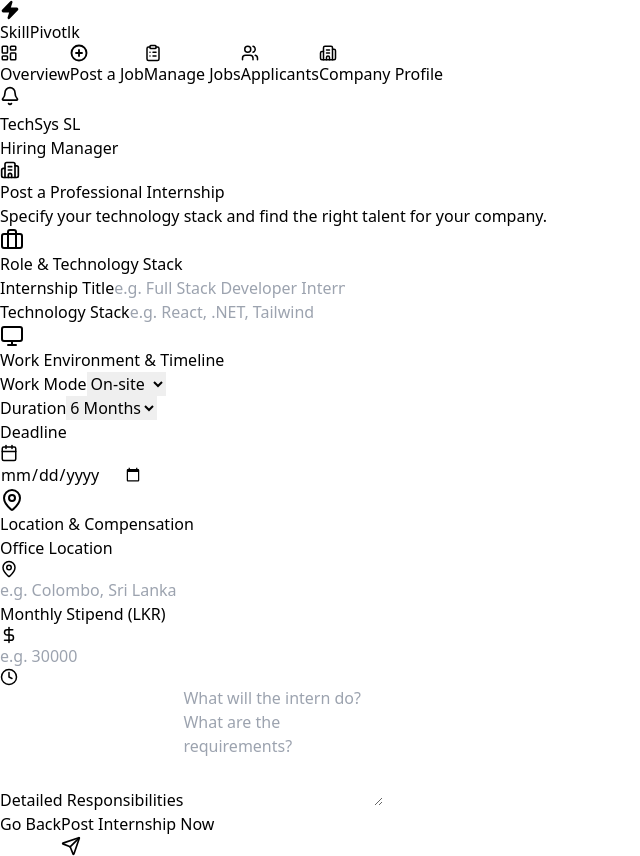
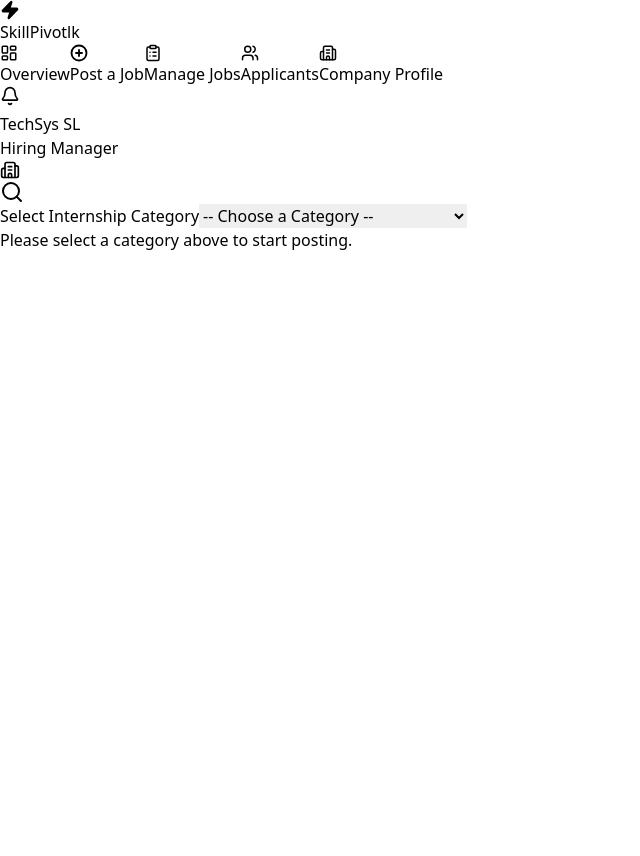
Before and after one commit to Erandi-Hans/SkillPivot-Frontend, a React (Vite) app: page /companypostaJob in a window 1280 px wide. Shown: the whole page, without its empty margins (0-640 px from the left). After the commit the page ends 800 px from the top, so only its background shows below. Built offline with nearby package versions, Linux system fonts and the light colour scheme.

Commit message:
implement the company job post page

```diff
--- a/src/components/Companymaindashboard/Maincompo/CompanypostaJob/CompanypostaJob.jsx
+++ b/src/components/Companymaindashboard/Maincompo/CompanypostaJob/CompanypostaJob.jsx
@@ -1,15 +1,17 @@
 import React, { useState } from 'react';
 import axios from 'axios';
 import CompanyNavbar from '../Companynavbar/Companynavbar.jsx';
-import { Send, MapPin, DollarSign, Briefcase, Clock, Monitor, Calendar } from 'lucide-react';
+import { Send, MapPin, DollarSign, Briefcase, Clock, Monitor, Calendar, Info, Search } from 'lucide-react';
 import { useNavigate } from 'react-router-dom';
 
 const CompanypostaJob = () => {
   const navigate = useNavigate();
 
+  // --- Step Selection State ---
+  const [selectedCategory, setSelectedCategory] = useState(''); // මුලින්ම හිස්ව පවතී
+
   // --- States for Form Fields ---
-  const [jobTitle, setJobTitle] = useState('');
-  const [category, setCategory] = useState('Software Engineering');
+  const [jobTitle, setJobTitle] = useState('Full Stack Developer Intern');
   const [stack, setStack] = useState('');
   const [location, setLocation] = useState('');
   const [workMode, setWorkMode] = useState('On-site');
@@ -17,21 +19,20 @@ const CompanypostaJob = () => {
   const [stipend, setStipend] = useState('');
   const [description, setDescription] = useState('');
   const [deadline, setDeadline] = useState('');
+  const [showTooltip, setShowTooltip] = useState(false);
 
   const handleSubmit = async (e) => {
     e.preventDefault();
-
     const internshipData = {
       jobPostId: 0,
       jobTitle: jobTitle,
-      // Concatenating additional details into description for the backend
-      description: `[Mode: ${workMode}] [Duration: ${duration}] [Deadline: ${deadline}] - ${description}`,
+      description: `[Category: ${selectedCategory}] [Mode: ${workMode}] [Duration: ${duration}] [Deadline: ${deadline}] - ${description}`,
       technologyStack: stack,
       jobType: workMode,
       jobRole: "Intern",
       status: "Active",
       postedDate: new Date().toISOString(),
-      companyId: 0 // Replace with your logic to get current company ID
+      companyId: 0
     };
 
     try {
@@ -42,30 +43,47 @@ const CompanypostaJob = () => {
       }
     } catch (error) {
       console.error("Submission Error:", error.response?.data);
-      alert("Failed to post. Please check the Company ID and connectivity.");
+      alert("Failed to post. Please check connection.");
     }
   };
 
   return (
     <div className="min-h-screen bg-slate-50">
-      {/* 1. FIXED NAVBAR:
-          We wrap the navbar or ensure the component inside has 'fixed top-0'
-          If your CompanyNavbar doesn't have fixed positioning, we can wrap it:
-      */}
+      {/* FIXED NAVBAR */}
       <div className="fixed top-0 left-0 right-0 z-50 shadow-sm">
         <CompanyNavbar />
       </div>
 
-      {/* 2. CONTENT SPACING:
-          Added 'pt-24' (Padding Top) to prevent the form from being hidden under the fixed navbar.
-      */}
       <main className="container max-w-5xl px-4 py-12 mx-auto pt-28">
-        <div className="overflow-hidden bg-white border shadow-2xl rounded-3xl border-slate-200">
+
+        {/* STEP 1: SELECT JOB CATEGORY */}
+        <div className="p-6 mb-8 bg-white border shadow-lg border-slate-200 rounded-3xl">
+          <label className="flex items-center gap-2 mb-4 text-lg font-bold text-slate-800">
+            <Search className="text-blue-600" size={24} />
+            Select Internship Category
+          </label>
+          <select
+            value={selectedCategory}
+            onChange={(e) => setSelectedCategory(e.target.value)}
+            className="w-full px-4 py-3 font-semibold transition-all border-2 border-blue-100 outline-none md:w-1/2 bg-blue-50 rounded-xl focus:border-blue-500 text-slate-700"
+          >
+            <option value="">-- Choose a Category --</option>
+            <option value="Software Engineering">Software Engineering / Full-Stack</option>
+            <option value="QA Engineering">Quality Assurance (QA)</option>
+            <option value="Data Science">Data Science & AI</option>
+            <option value="UI/UX Design">UI/UX Design</option>
+            <option value="Network Engineering">Network Engineering</option>
+          </select>
+        </div>
+
+        {/* STEP 2: GENERATE CONTENT BASED ON SELECTION */}
+        {selectedCategory === 'Software Engineering' ? (
+          <div className="overflow-hidden duration-500 bg-white border shadow-2xl rounded-3xl border-slate-200 animate-in fade-in">
 
             {/* Professional Header */}
             <div className="px-8 py-10 text-white bg-gradient-to-br from-blue-700 via-blue-600 to-indigo-700">
-            <h1 className="text-3xl font-extrabold tracking-tight">Post a Professional Internship</h1>
-            <p className="mt-2 text-blue-100 opacity-90">Specify your technology stack and find the right talent for your company.</p>
+              <h1 className="text-3xl font-extrabold tracking-tight">Post a Software Engineering Internship</h1>
+              <p className="mt-2 text-blue-100 opacity-90">Find the best Full-stack, Frontend, or Backend talent.</p>
             </div>
 
             <form className="p-8 space-y-10" onSubmit={handleSubmit}>
@@ -77,40 +95,62 @@ const CompanypostaJob = () => {
                   Role & Technology Stack
                 </h2>
                 <div className="grid grid-cols-1 gap-6 md:grid-cols-2">
+
+                  {/* Internship Title Dropdown */}
                   <div className="space-y-2">
                     <label className="text-sm font-bold text-slate-700">Internship Title</label>
-                  <input
-                    type="text" required value={jobTitle}
+                    <select
+                      required value={jobTitle}
                       onChange={(e) => setJobTitle(e.target.value)}
-                    placeholder="e.g. Full Stack Developer Intern"
                       className="w-full px-4 py-3 transition-all duration-200 border outline-none bg-slate-50 border-slate-200 rounded-xl focus:ring-2 focus:ring-blue-500"
-                  />
+                    >
+                      <option value="Full Stack Developer Intern">Full Stack Developer Intern</option>
+                      <option value="Frontend Developer Intern">Frontend Developer Intern</option>
+                      <option value="Backend Developer Intern">Backend Developer Intern</option>
+
+                    </select>
                   </div>
-                <div className="space-y-2">
+
+                  {/* Tech Stack with Hover Tooltip */}
+                  <div className="relative space-y-2">
+                    <div className="flex items-center gap-2">
                       <label className="text-sm font-bold text-slate-700">Technology Stack</label>
+                      <div
+                        className="relative cursor-help text-slate-400 hover:text-blue-600"
+                        onMouseEnter={() => setShowTooltip(true)}
+                        onMouseLeave={() => setShowTooltip(false)}
+                      >
+                        <Info size={16} />
+                        {showTooltip && (
+                          <div className="absolute z-10 w-64 p-3 mb-2 text-xs leading-relaxed text-white -translate-x-1/2 rounded-lg shadow-xl bottom-full left-1/2 bg-slate-800">
+                            <p className="pb-1 mb-1 font-bold border-b border-slate-600">Common Stacks:</p>
+                            <ul className="pl-4 space-y-1 list-disc">
+                              <li>MERN, MEAN</li>
+                              <li>.NET Stack (Microsoft)</li>
+                              <li>LAMP Stack (PHP/MySQL)</li>
+                              <li>Python-Django Stack</li>
+                              <li>Java Spring Boot Stack</li>
+                            </ul>
+                            <div className="absolute -translate-x-1/2 border-8 border-transparent top-full left-1/2 border-t-slate-800"></div>
+                          </div>
+                        )}
+                      </div>
+                    </div>
                     <input
                       type="text" required value={stack}
                       onChange={(e) => setStack(e.target.value)}
-                    placeholder="e.g. React, .NET, Tailwind"
+                      placeholder="e.g. React, .NET Core, SQL Server"
                       className="w-full px-4 py-3 transition-all duration-200 border outline-none bg-slate-50 border-slate-200 rounded-xl focus:ring-2 focus:ring-blue-500"
                     />
                   </div>
                 </div>
               </div>
 
-            {/* Work Mode & Duration Section */}
-            <div className="space-y-6">
-              <h2 className="flex items-center gap-2 text-xl font-bold text-slate-800">
-                <Monitor className="text-blue-600" size={24} />
-                Work Environment & Timeline
-              </h2>
+              {/* Work Mode & Duration */}
               <div className="grid grid-cols-1 gap-6 md:grid-cols-3">
                 <div className="space-y-2">
                   <label className="text-sm font-bold text-slate-700">Work Mode</label>
-                  <select
-                    value={workMode} onChange={(e) => setWorkMode(e.target.value)}
-                    className="w-full px-4 py-3 border outline-none bg-slate-50 border-slate-200 rounded-xl focus:ring-2 focus:ring-blue-500"
-                  >
+                  <select value={workMode} onChange={(e) => setWorkMode(e.target.value)} className="w-full px-4 py-3 border border-slate-200 rounded-xl">
                     <option>On-site</option>
                     <option>Remote</option>
                     <option>Hybrid</option>
@@ -118,10 +158,7 @@ const CompanypostaJob = () => {
                 </div>
                 <div className="space-y-2">
                   <label className="text-sm font-bold text-slate-700">Duration</label>
-                  <select
-                    value={duration} onChange={(e) => setDuration(e.target.value)}
-                    className="w-full px-4 py-3 border outline-none bg-slate-50 border-slate-200 rounded-xl focus:ring-2 focus:ring-blue-500"
-                  >
+                  <select value={duration} onChange={(e) => setDuration(e.target.value)} className="w-full px-4 py-3 border border-slate-200 rounded-xl">
                     <option>3 Months</option>
                     <option>6 Months</option>
                     <option>1 Year</option>
@@ -129,84 +166,49 @@ const CompanypostaJob = () => {
                 </div>
                 <div className="space-y-2">
                   <label className="text-sm font-bold text-slate-700">Deadline</label>
-                  <div className="relative">
-                    <Calendar className="absolute left-4 top-3.5 text-slate-400" size={18} />
-                    <input
-                      type="date" required value={deadline}
-                      onChange={(e) => setDeadline(e.target.value)}
-                      className="w-full py-3 pl-12 pr-4 border outline-none bg-slate-50 border-slate-200 rounded-xl focus:ring-2 focus:ring-blue-500"
-                    />
-                  </div>
-                </div>
+                  <input type="date" required value={deadline} onChange={(e) => setDeadline(e.target.value)} className="w-full px-4 py-3 border border-slate-200 rounded-xl"/>
                 </div>
               </div>
 
               {/* Location & Money */}
-            <div className="space-y-6">
-              <h2 className="flex items-center gap-2 text-xl font-bold text-slate-800">
-                <MapPin className="text-blue-600" size={24} />
-                Location & Compensation
-              </h2>
               <div className="grid grid-cols-1 gap-6 md:grid-cols-2">
-                <div className="relative space-y-2">
-                  <label className="text-sm font-bold text-slate-700">Office Location</label>
-                  <div className="relative">
-                    <MapPin className="absolute left-4 top-3.5 text-slate-400" size={18} />
-                    <input
-                      type="text" required value={location}
-                      onChange={(e) => setLocation(e.target.value)}
-                      placeholder="e.g. Colombo, Sri Lanka"
-                      className="w-full py-3 pl-12 pr-4 border outline-none bg-slate-50 border-slate-200 rounded-xl focus:ring-2 focus:ring-blue-500"
-                    />
+                <div className="space-y-2">
+                  <label className="text-sm font-bold text-slate-700">Location</label>
+                  <input type="text" required value={location} onChange={(e) => setLocation(e.target.value)} placeholder="Colombo, SL" className="w-full px-4 py-3 border border-slate-200 rounded-xl"/>
                 </div>
-                </div>
-                <div className="relative space-y-2">
-                  <label className="text-sm font-bold text-slate-700">Monthly Stipend (LKR)</label>
-                  <div className="relative">
-                    <DollarSign className="absolute left-4 top-3.5 text-slate-400" size={18} />
-                    <input
-                      type="number" required value={stipend}
-                      onChange={(e) => setStipend(e.target.value)}
-                      placeholder="e.g. 30000"
-                      className="w-full py-3 pl-12 pr-4 border outline-none bg-slate-50 border-slate-200 rounded-xl focus:ring-2 focus:ring-blue-500"
-                    />
-                  </div>
-                </div>
+                <div className="space-y-2">
+                  <label className="text-sm font-bold text-slate-700">Stipend (LKR)</label>
+                  <input type="number" required value={stipend} onChange={(e) => setStipend(e.target.value)} placeholder="30000" className="w-full px-4 py-3 border border-slate-200 rounded-xl"/>
                 </div>
               </div>
 
               {/* Description */}
               <div className="space-y-2">
-              <label className="flex items-center gap-2 text-sm font-bold text-slate-700">
-                <Clock className="text-blue-600" size={18} />
-                Detailed Responsibilities
-              </label>
-              <textarea
-                rows="5" required value={description}
-                onChange={(e) => setDescription(e.target.value)}
-                placeholder="What will the intern do? What are the requirements?"
-                className="w-full px-4 py-3 transition-all border outline-none bg-slate-50 border-slate-200 rounded-xl focus:ring-2 focus:ring-blue-500"
-              ></textarea>
+                <label className="text-sm font-bold text-slate-700">Responsibilities</label>
+                <textarea rows="5" required value={description} onChange={(e) => setDescription(e.target.value)} className="w-full px-4 py-3 border border-slate-200 rounded-xl"></textarea>
               </div>
 
               {/* Final Actions */}
               <div className="flex items-center justify-end gap-4 pt-8 border-t border-slate-100">
-              <button
-                type="button" onClick={() => navigate(-1)}
-                className="px-8 py-3 font-bold transition-colors text-slate-500 hover:text-slate-700"
-              >
-                Go Back
-              </button>
-              <button
-                type="submit"
-                className="flex items-center gap-2 px-12 py-4 font-bold text-white transition-all duration-200 bg-blue-600 shadow-xl rounded-2xl hover:bg-blue-700 shadow-blue-200 active:scale-95"
-              >
-                Post Internship Now
-                <Send size={20} />
+                <button type="button" onClick={() => setSelectedCategory('')} className="px-8 py-3 font-bold text-slate-500">Back</button>
+                <button type="submit" className="flex items-center gap-2 px-12 py-4 font-bold text-white bg-blue-600 shadow-xl rounded-2xl hover:bg-blue-700 shadow-blue-200">
+                  Post Internship <Send size={20} />
                 </button>
               </div>
             </form>
           </div>
+        ) : selectedCategory !== '' ? (
+          /* වෙනත් Category එකක් තෝරාගත් විට පෙන්වන පණිවිඩය */
+          <div className="p-20 text-center bg-white border border-dashed border-slate-300 rounded-3xl">
+            <h3 className="text-xl font-bold text-slate-600">Content for {selectedCategory} coming soon!</h3>
+            <p className="text-slate-400">Currently, only Software Engineering category is active.</p>
+          </div>
+        ) : (
+          /* මුලින්ම පෙන්වන හිස් ස්වභාවය */
+          <div className="p-20 text-center border border-dashed bg-slate-100 border-slate-300 rounded-3xl">
+            <p className="font-medium text-slate-500">Please select a category above to start posting.</p>
+          </div>
+        )}
       </main>
     </div>
   );
```
Lines whose indentation alone changed are shown as unchanged.
